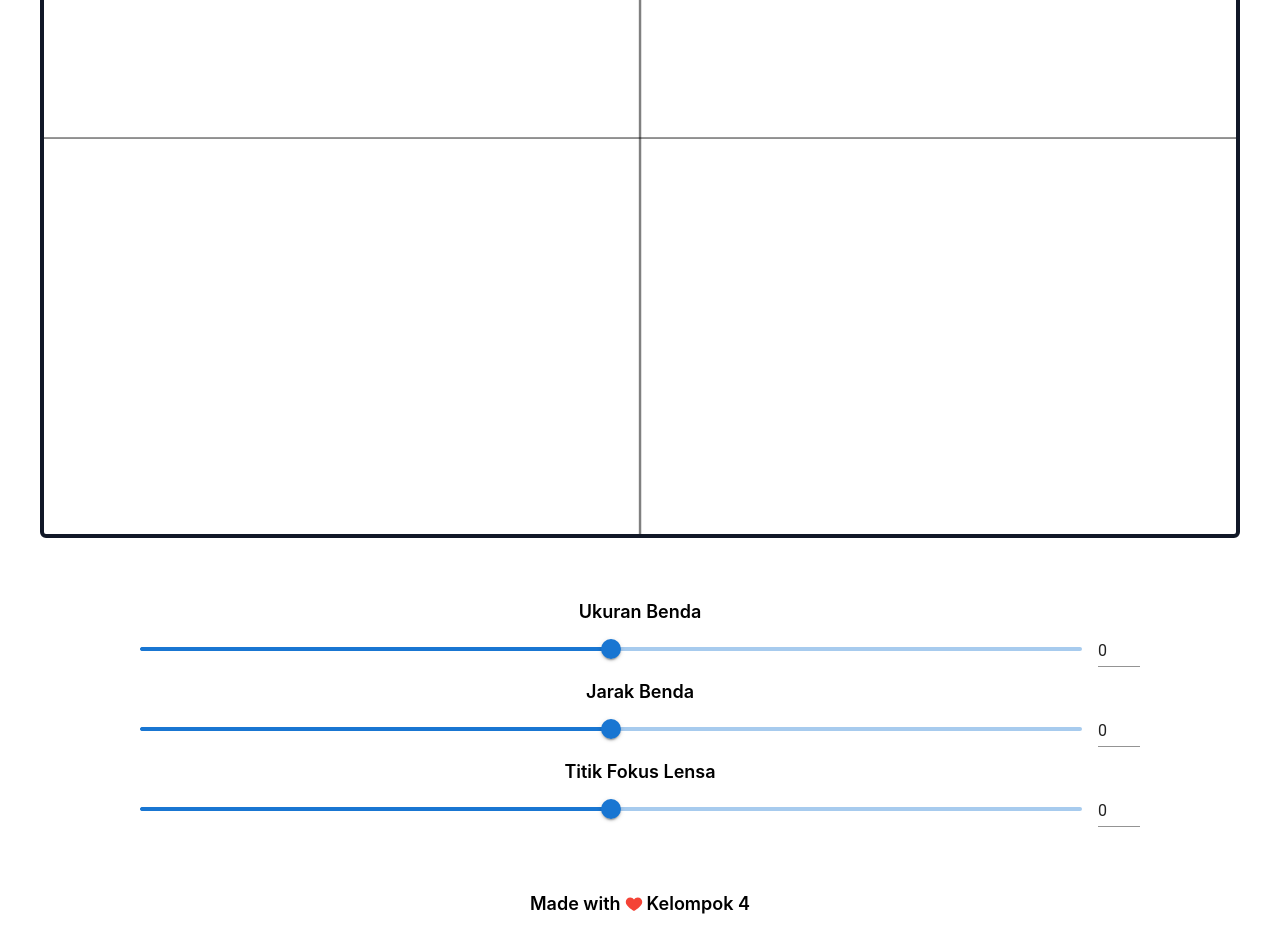
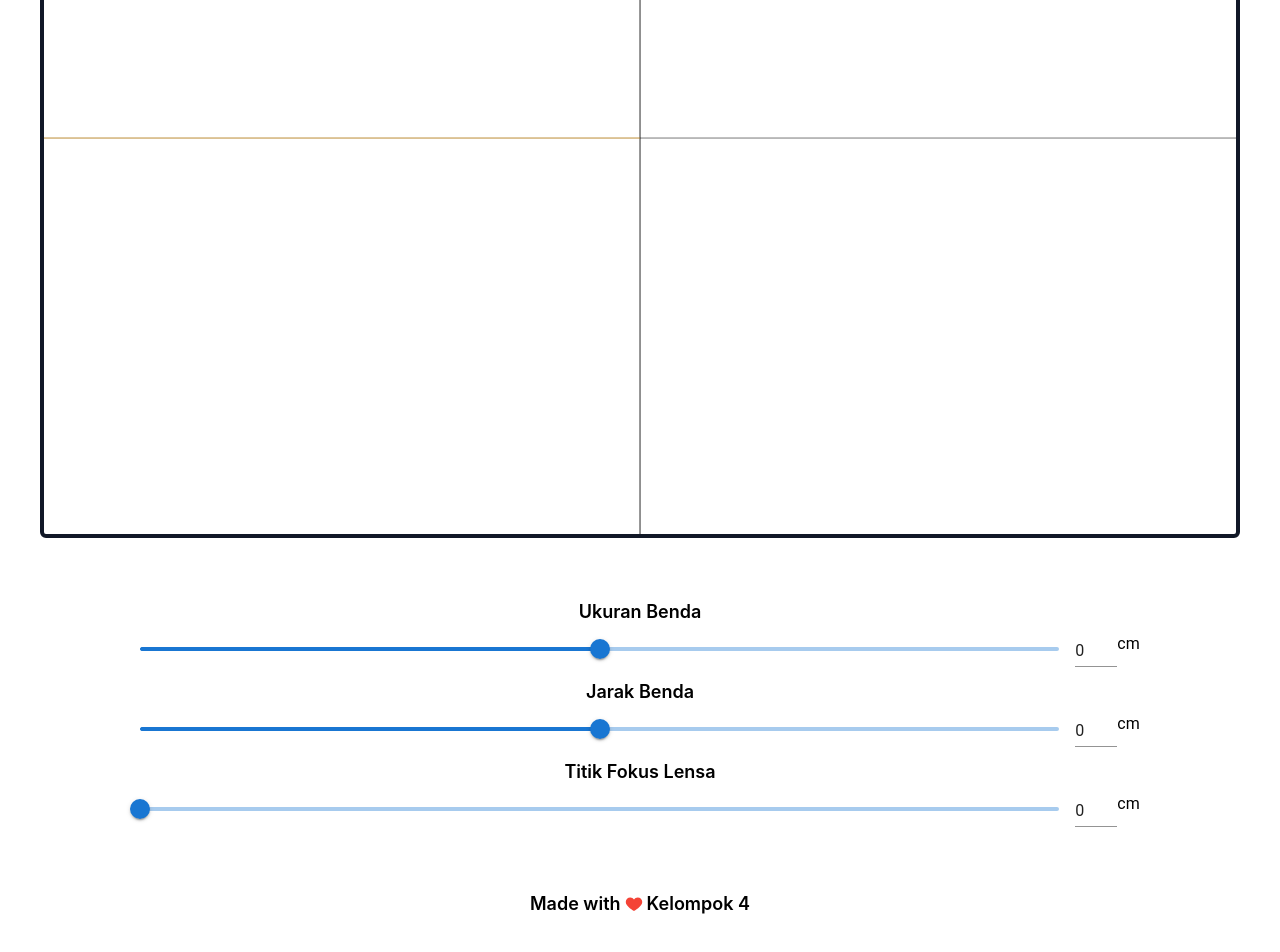
Before and after one commit to not-xygen/Aplikasi-Simulasi-Cermin-Cekung, a React (Create React App) app: page / in a window 1280 px wide. Shown: the part 398-1350 px from the top of the page. Built offline with nearby package versions, Linux system fonts and the light colour scheme.

Commit message:
Update 22/03/2022

```diff
--- a/src/App.js
+++ b/src/App.js
@@ -14,16 +14,15 @@ function App() {
         <h1 className="text-3xl font-semibold">Concave Simulation App</h1>
       </div>
       <div className="flex m-5 p-5" id="frame">
-        <Canvas ukuranBenda={ukuranBenda} jarakBenda={jarakBenda} titikFokus={titikFokus}
-        />
+        <Canvas ukuranBenda={ukuranBenda} jarakBenda={jarakBenda} titikFokus={titikFokus}/>
       </div>
       <div className="flex flex-col m-5 p-5 gap-2 items-center justify-center">
         <h1 className="text-lg font-semibold">Ukuran Benda</h1>
-        <Slider value={ukuranBenda} setValue={setUkuranBenda}/>
+        <Slider value={ukuranBenda} setValue={setUkuranBenda} minValue={-350}/>
         <h1 className="text-lg font-semibold">Jarak Benda</h1>
-        <Slider value={jarakBenda} setValue={setJarakBenda}/>
+        <Slider value={jarakBenda} setValue={setJarakBenda} minValue={-350}/>
         <h1 className="text-lg font-semibold">Titik Fokus Lensa</h1>
-        <Slider value={titikFokus} setValue={setTitikFokus}/>
+        <Slider value={titikFokus} setValue={setTitikFokus} minValue={0}/>
       </div>
       <div className="flex m-5 p-5 items-center justify-center">
         <h1 className="flex text-lg font-semibold">Made with <span className="p-1"><FcLike /></span> Kelompok 4 </h1>
--- a/src/components/Canvas.js
+++ b/src/components/Canvas.js
@@ -44,18 +44,20 @@ export default function Canvas(props) {
         const y = bendaY
 
         //Cartesian Plane
-        draw_line(ctx, point(500, 0), point(500, 1000), 'black')
-        draw_line(ctx, point(0, 500), point(1000, 500), 'black')
+        draw_line(ctx, point(titikX, 0), point(titikX, ctx.canvas.width), 'black')
+        draw_line(ctx, point(0, titikY), point(ctx.canvas.height, titikY), 'black')
         //Object
         draw_line(ctx, point(x, titikY), point(x, y), 'red')
         //Reflection
-        draw_line(ctx, point(bayanganX, titikY), point(bayanganX, bayanganY), 'blue')
+        draw_line(ctx, point(bayanganX, titikY), point(bayanganX, bayanganY), 'purple')
         //Cahaya Datang
         draw_line(ctx, point(titikX, bendaY), point(bendaX, bendaY), 'orange')
         draw_line(ctx, point(titikX, bayanganY), point(bendaX, bendaY), 'orange')
+        draw_line(ctx, point(x, y), point(0, y), 'orange')
         //Cahaya Lewat
-        draw_line(ctx, point(titikX, bayanganY), point(bayanganX, bayanganY), 'lightblue')
-        draw_line(ctx, point(titikX, bendaY), point(bayanganX, bayanganY), 'lightblue')
+        draw_line(ctx, point(titikX, bayanganY), point(bayanganX, bayanganY), 'blue')
+        draw_line(ctx, point(titikX, bendaY), point(bayanganX, bayanganY), 'blue')
+        draw_line(ctx, point(bayanganX, bayanganY), point(0,bayanganY), 'blue')
     }
 
     useEffect(() => {
@@ -67,6 +69,6 @@ export default function Canvas(props) {
     }, [draw])
 
     return (
-    <canvas className="w-screen h-screen border-4 bg-white border-gray-900 rounded-md" width='1000' height='1000' id='CanvasFrame' ref={canvasRef} {...props}/>
+    <canvas className="w-screen h-screen border-4 bg-white border-gray-900 rounded-md" width='1500' height='1500' id='CanvasFrame' ref={canvasRef} {...props}/>
     )
 }
--- a/src/components/Slider.js
+++ b/src/components/Slider.js
@@ -4,6 +4,7 @@ import Box from '@mui/material/Box';
 import Grid from '@mui/material/Grid';
 import Slider from '@mui/material/Slider';
 import MuiInput from '@mui/material/Input';
+import { Typography } from '@mui/material';
 
 const Input = styled(MuiInput)`
   width: 42px;
@@ -12,6 +13,7 @@ const Input = styled(MuiInput)`
 export default function ContinuousSlider(props) {
   const value = props.value
   const setValue = props.setValue
+  const minValue = props.minValue
 
   const handleSliderChange = (event, newValue) => {
     setValue(newValue);
@@ -22,8 +24,8 @@ export default function ContinuousSlider(props) {
   };
 
   const handleBlur = () => {
-    if (value < -350) {
-      setValue(-350);
+    if (value < minValue) {
+      setValue(minValue);
     } else if (value > 350) {
       setValue(350);
     }
@@ -36,7 +38,7 @@ export default function ContinuousSlider(props) {
           <Slider
             value={typeof value === 'number' ? value : 0}
             onChange={handleSliderChange}
-            min={-350}
+            min={minValue}
             max={350}
             aria-labelledby="input-slider"
           />
@@ -49,13 +51,18 @@ export default function ContinuousSlider(props) {
             onBlur={handleBlur}
             inputProps={{
               step: 1,
-              min: -350,
+              min: minValue,
               max: 350,
               type: 'number',
               'aria-labelledby': 'input-slider',
             }}
           />
         </Grid>
+        <Grid>
+          <Typography>
+            cm
+          </Typography>
+        </Grid>
       </Grid>
     </Box>
   );
```
